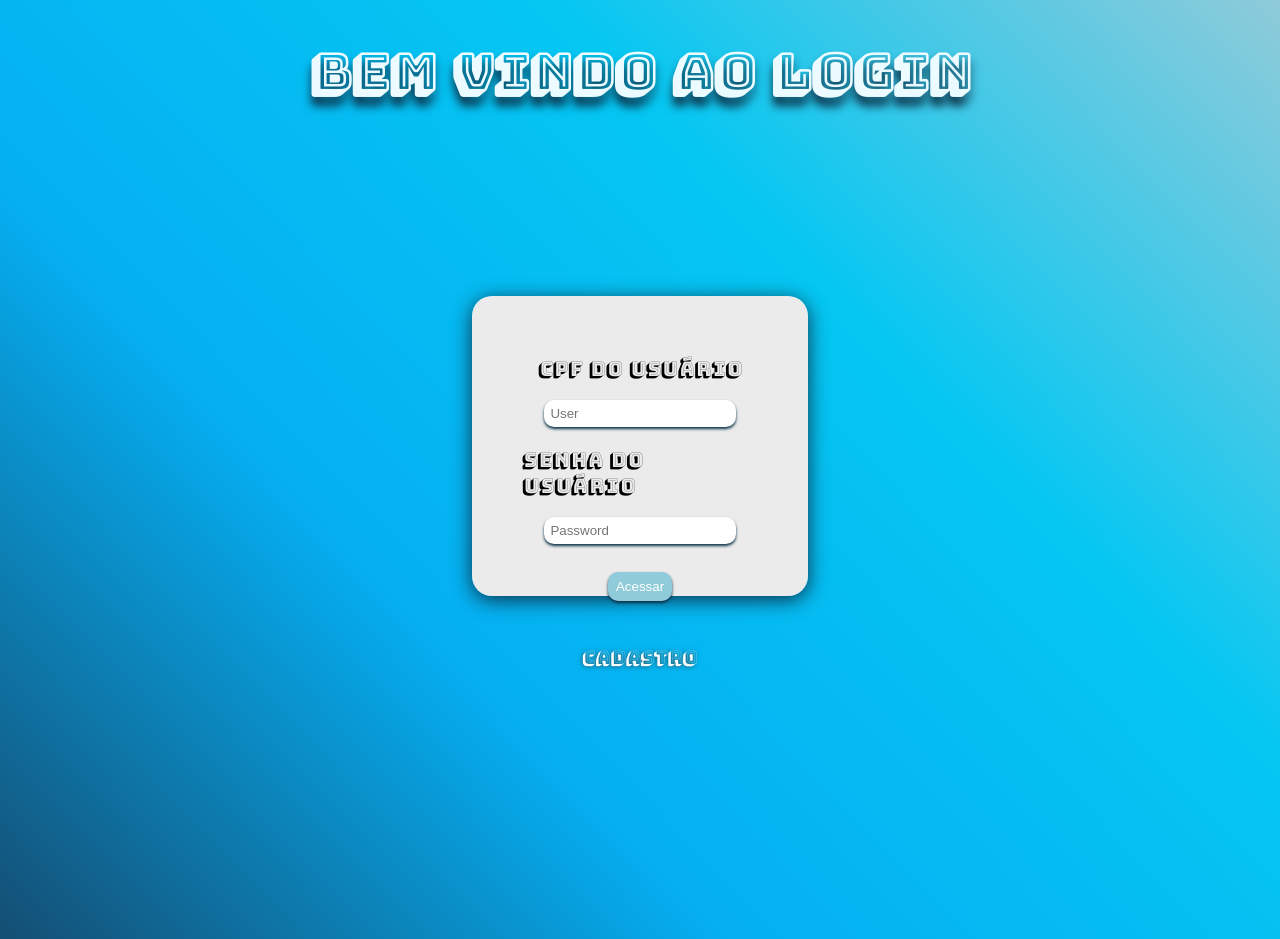
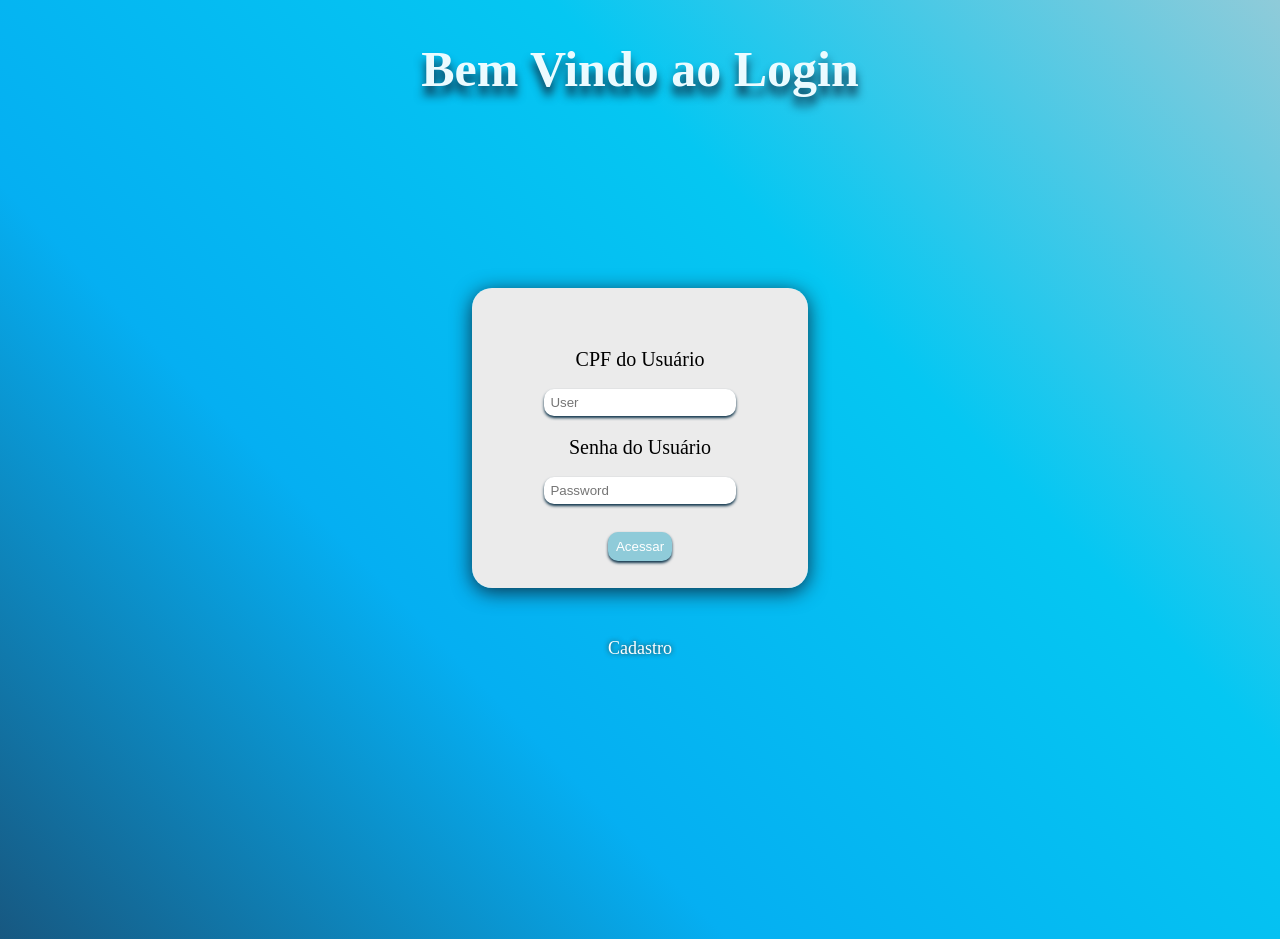
Before and after one commit to SophiaSilveira/WEBII, a PHP site: page /projetofinal/login.php in a window 1280 px wide. Run offline with PHP 8.4, Linux system fonts and the light colour scheme.

Commit message:
alteração do css

```diff
--- a/DocumentExprezz/css/estilo.css
+++ b/DocumentExprezz/css/estilo.css
@@ -1,15 +1,13 @@
 @charset "UTF-8";
-@import url('https://fonts.googleapis.com/css2?family=Bungee+Shade&display=swap');
 /*Configurações gerais*/
 
 
 
 /*Estilo do Login*/
 .bodyLogin{
-    background-image: linear-gradient(46deg, #144E73, #05AFF2, #05C7F2, #8FCBD9);
+    background-image: linear-gradient(46deg, #175881, #05AFF2, #05C7F2, #8FCBD9);
     background-repeat: no-repeat;
     height: 939px;
-    font-family: 'Bungee Shade'
 }
 .titleLogin{
     text-align: center;
--- a/DocumentExprezz/css/style.css
+++ b/DocumentExprezz/css/style.css
@@ -2,9 +2,6 @@
 
 /*Configurações gerais*/
 
-.bodyLogin{
-    background-color: red;
-}
 
 /*Index.php*/
 
```
